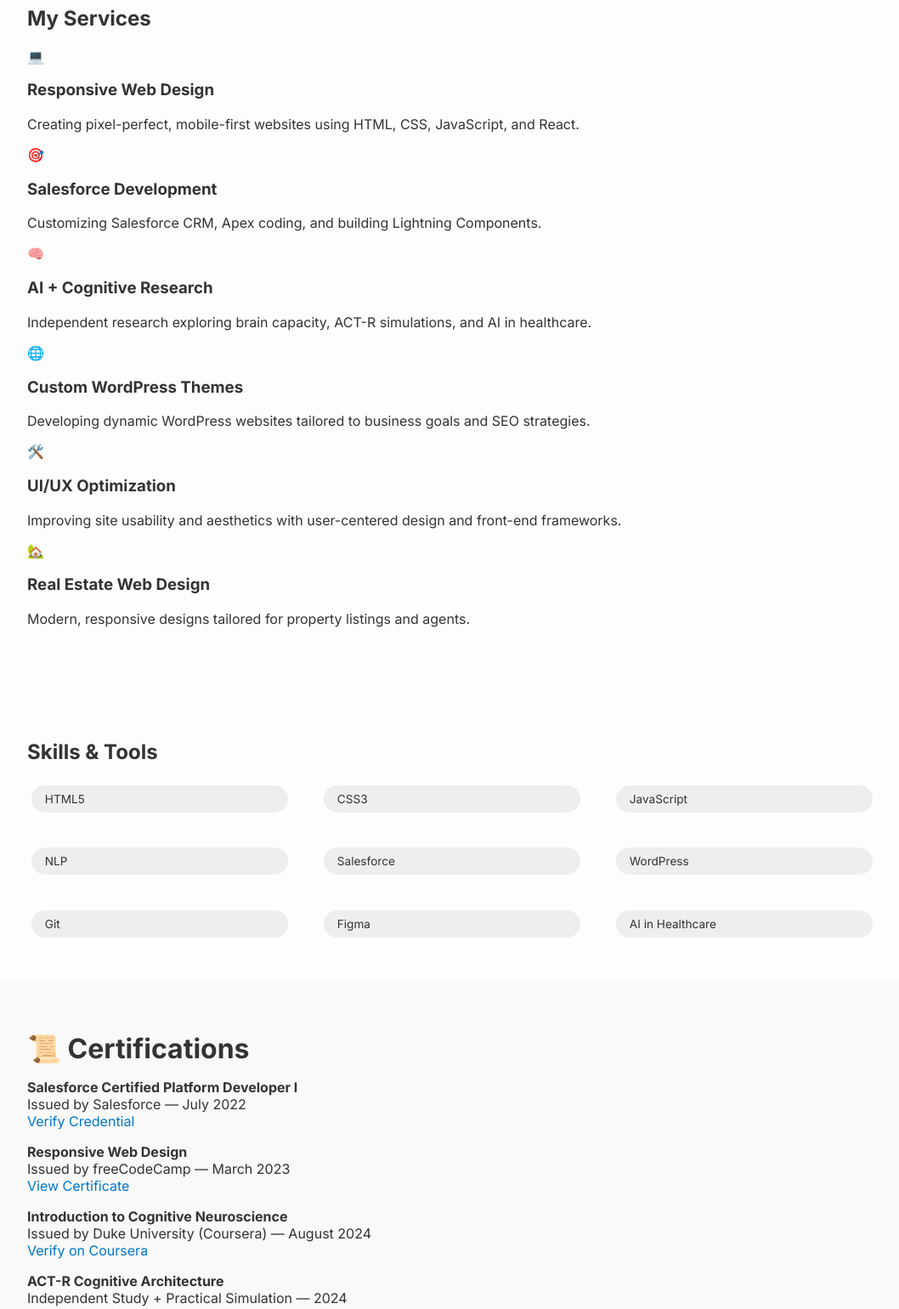
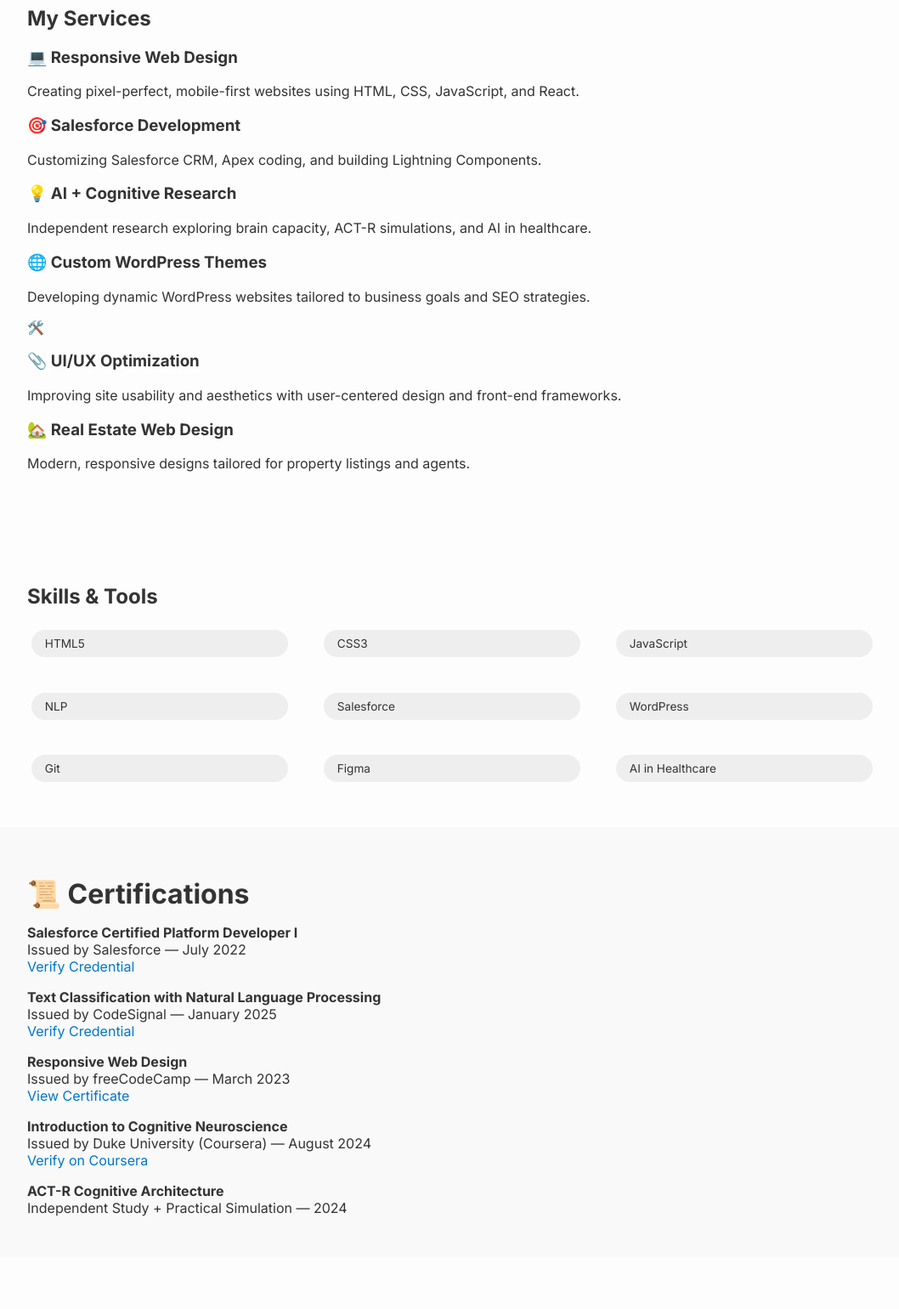
Before and after one commit to donyaofski/MyPortfolio, a plain HTML site: page index.html in a window 1280 px wide. Shown: the part 880-2420 px from the top of the page at 85% size, without its empty margins (108-1166 px from the left). Drawn offline with Linux system fonts and the light colour scheme.

Commit message:
Update index.html

```diff
--- a/index.html
+++ b/index.html
@@ -134,33 +134,28 @@
   <h2>My Services</h2>
   <div class="service-cards">
     <div class="service">
-      <span class="emoji">💻</span>
-      <h3>Responsive Web Design</h3>
+      <h3>💻 Responsive Web Design</h3>
       <p>Creating pixel-perfect, mobile-first websites using HTML, CSS, JavaScript, and React.</p>
     </div>
     <div class="service">
-      <span class="emoji">🎯</span>
-      <h3>Salesforce Development</h3>
+      <h3>🎯 Salesforce Development</h3>
       <p>Customizing Salesforce CRM, Apex coding, and building Lightning Components.</p>
     </div>
     <div class="service">
-      <span class="emoji">🧠</span>
-      <h3>AI + Cognitive Research</h3>
+      <h3>💡 AI + Cognitive Research</h3>
       <p>Independent research exploring brain capacity, ACT-R simulations, and AI in healthcare.</p>
     </div>
     <div class="service">
-      <span class="emoji">🌐</span>
-      <h3>Custom WordPress Themes</h3>
+      <h3>🌐 Custom WordPress Themes</h3>
       <p>Developing dynamic WordPress websites tailored to business goals and SEO strategies.</p>
     </div>
     <div class="service">
       <span class="emoji">🛠️</span>
-      <h3>UI/UX Optimization</h3>
+      <h3>📎 UI/UX Optimization</h3>
       <p>Improving site usability and aesthetics with user-centered design and front-end frameworks.</p>
     </div>
     <div class="service">
-      <span class="emoji">🏡</span>
-      <h3>Real Estate Web Design</h3>
+      <h3>🏡 Real Estate Web Design</h3>
       <p>Modern, responsive designs tailored for property listings and agents.</p>
     </div>
   </div>
@@ -191,6 +186,11 @@
       <a href="https://trailhead.salesforce.com/credentials/platformdeveloper1" target="_blank">Verify Credential</a>
     </li>
     <li style="margin-bottom: 1rem;">
+      <strong>Text Classification with Natural Language Processing</strong><br>
+      <span>Issued by CodeSignal — January 2025</span><br>
+      <a href="https://codesignal.com/learn/certificates/cm5bciafg000t73pymlwexhwo/course-paths/24" target="_blank">Verify Credential</a>
+    </li>
+    <li style="margin-bottom: 1rem;">
       <strong>Responsive Web Design</strong><br>
       <span>Issued by freeCodeCamp — March 2023</span><br>
       <a href="https://www.freecodecamp.org/certification/username/responsive-web-design" target="_blank">View Certificate</a>
@@ -219,7 +219,7 @@
   <section>
     <h2>Contact</h2>
     <p>Email: <a href="mailto:donya.partovi@gmail.com">donya.partovi@gmail.com</a></p>
-    <p>LinkedIn: <a href="https://www.linkedin.com/in/donya-partovi-62756143/" target="_blank">linkedin.com/in/yourprofile</a></p>
+    <p> <a href="https://www.linkedin.com/in/donya-partovi-62756143/" target="_blank">LinkedIn</a></p>
   </section>
 
   <footer>
```
